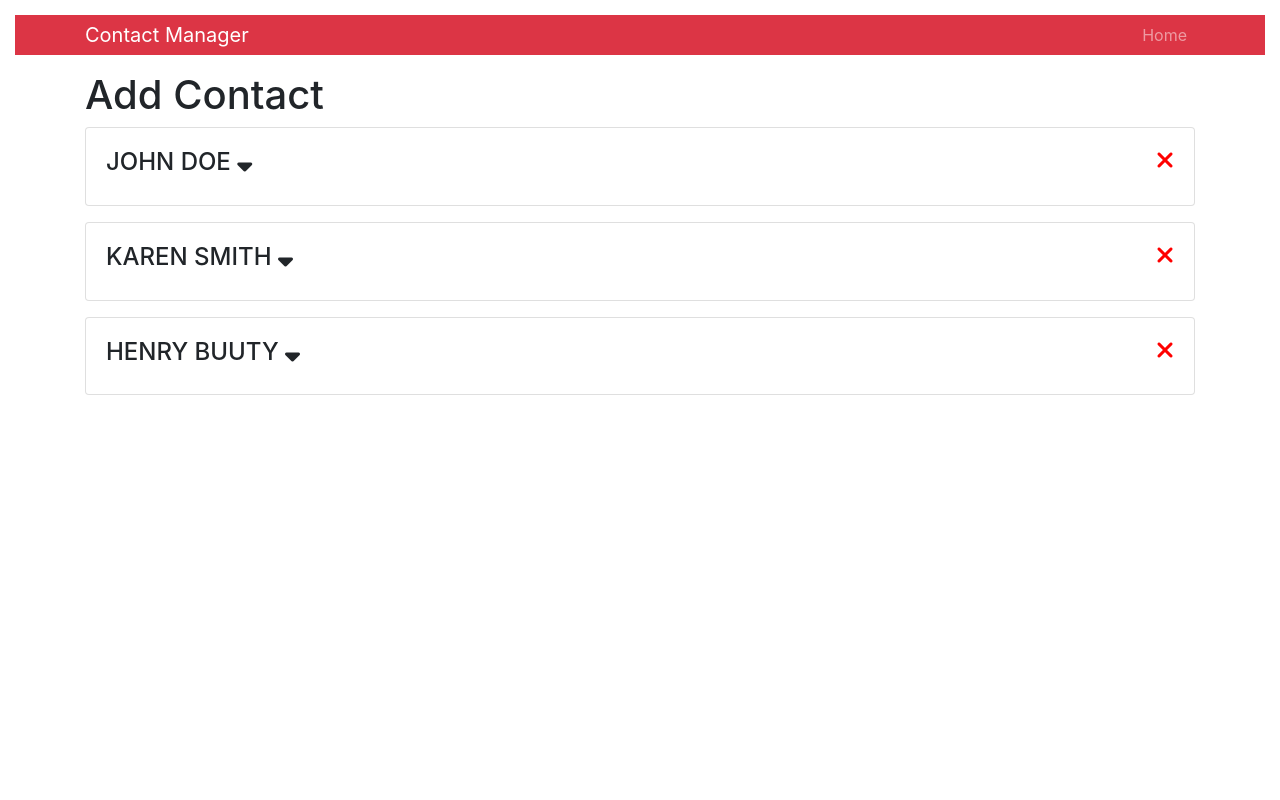
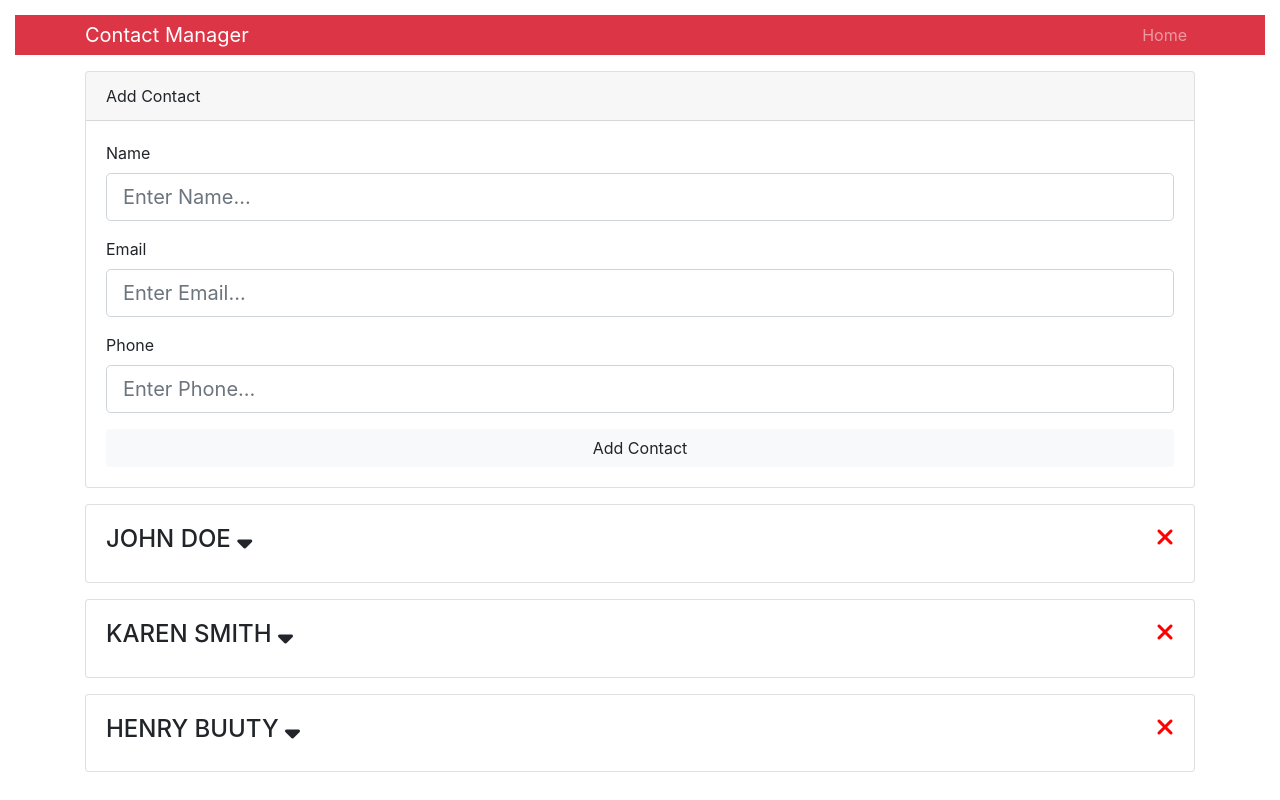
Before and after one commit to kbugaienko/contact-manager, a React (Create React App) app: page / in a window 1280 px wide. Built offline with nearby package versions, Linux system fonts and the light colour scheme.

Commit message:
Create a form with state

```diff
--- a/src/components/contacts/AddContact.js
+++ b/src/components/contacts/AddContact.js
@@ -1,10 +1,56 @@
 import React, { Component } from 'react';
 
 class AddContact extends Component {
+    state = {
+        name: '',
+        email: '',
+        phone: ''
+    };
+
     render() {
+        const {name, email, phone } = this.state;
         return (
-            <div>
-               <h1>Add Contact</h1>
+            <div className="card mb-3">
+               <div className="card-header">Add Contact</div>
+               <div className="card-body">
+                   <form>
+                       <div className="form-group">
+                           <label htmlFor="name">Name</label>
+                           <input
+                                type="text"
+                                name="name"
+                                className="form-control form-control-lg"
+                                placeholder="Enter Name..."
+                                value={name}
+                            />
+                       </div>
+                       <div className="form-group">
+                           <label htmlFor="name">Email</label>
+                           <input
+                                type="text"
+                                name="email"
+                                className="form-control form-control-lg"
+                                placeholder="Enter Email..."
+                                value={email}
+                            />
+                       </div>
+                       <div className="form-group">
+                           <label htmlFor="name">Phone</label>
+                           <input
+                                type="text"
+                                name="phone"
+                                className="form-control form-control-lg"
+                                placeholder="Enter Phone..."
+                                value={phone}
+                            />
+                       </div>
+                       <input
+                            type="submit"
+                            value="Add Contact"
+                            className="btn btn-light btn-block"
+                        />
+                   </form>
+               </div>
             </div>
         )
     }
```
